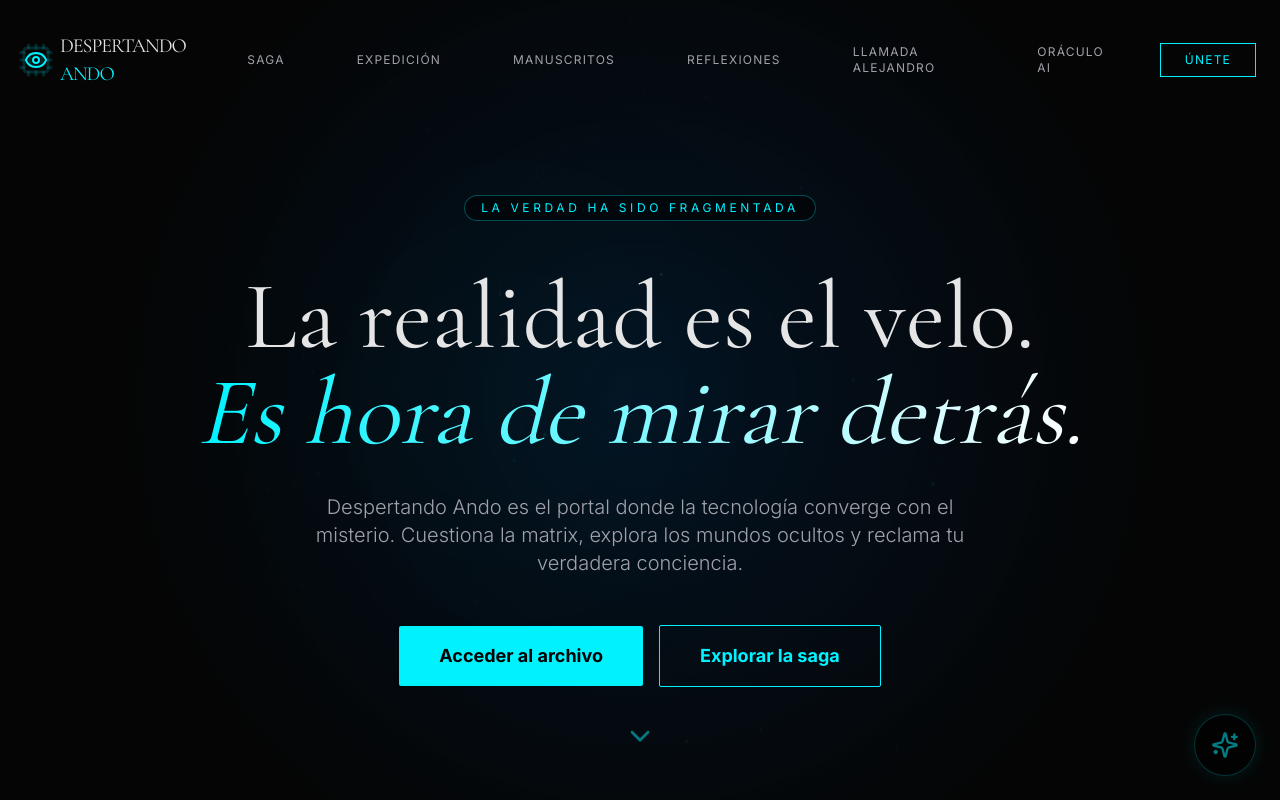
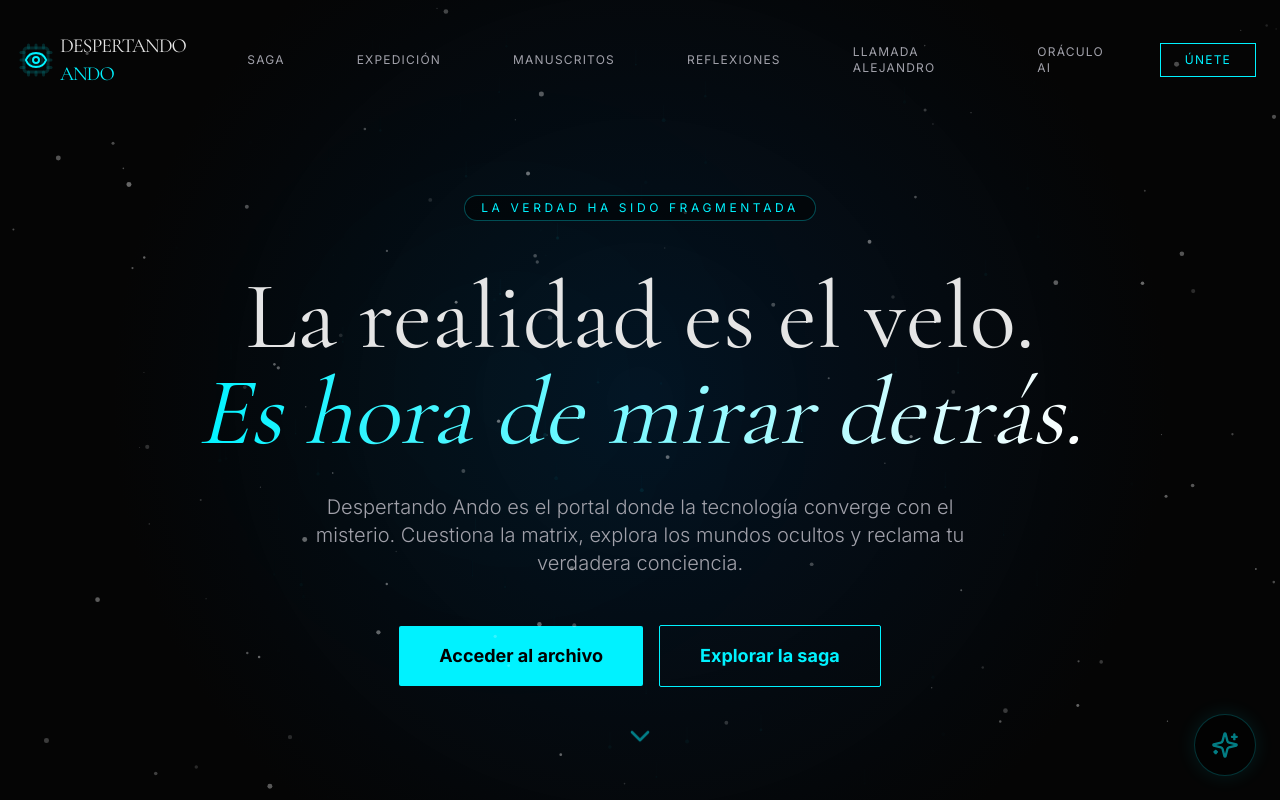
Before and after one commit to alejocalderon90-glitch/Despertando-Ando, a React (Vite) app: page / in a window 1280 px wide. Shown: the top 800 px of the page. Built offline with nearby package versions, Linux system fonts and the light colour scheme.

Commit message:
feat: Add snow particle effect and frost overlay
Introduces a dynamic snow particle animation to the background, enhancing the mystical atmosphere. Also adds a subtle frost/ice overlay and texture to further reinforce the theme.

```diff
--- a/App.tsx
+++ b/App.tsx
@@ -105,6 +105,89 @@ const ParticleBackground: React.FC = () => {
   return <canvas ref={canvasRef} className="fixed inset-0 -z-20 pointer-events-none opacity-30" />;
 };
 
+const SnowParticles: React.FC = () => {
+  const canvasRef = useRef<HTMLCanvasElement>(null);
+
+  useEffect(() => {
+    const canvas = canvasRef.current;
+    if (!canvas) return;
+    const ctx = canvas.getContext('2d');
+    if (!ctx) return;
+
+    let particles: any[] = [];
+    let animationFrameId: number;
+
+    const resize = () => {
+      canvas.width = window.innerWidth;
+      canvas.height = window.innerHeight;
+    };
+
+    class SnowFlake {
+      x: number;
+      y: number;
+      size: number;
+      speedY: number;
+      speedX: number;
+      opacity: number;
+
+      constructor() {
+        this.x = Math.random() * canvas.width;
+        this.y = Math.random() * canvas.height;
+        this.size = Math.random() * 2 + 0.5;
+        this.speedY = Math.random() * 1 + 0.5;
+        this.speedX = Math.random() * 0.5 - 0.25;
+        this.opacity = Math.random() * 0.5 + 0.2;
+      }
+
+      update() {
+        this.y += this.speedY;
+        this.x += this.speedX;
+
+        if (this.y > canvas.height) {
+          this.y = -10;
+          this.x = Math.random() * canvas.width;
+        }
+      }
+
+      draw() {
+        if (!ctx) return;
+        ctx.fillStyle = `rgba(255, 255, 255, ${this.opacity})`;
+        ctx.beginPath();
+        ctx.arc(this.x, this.y, this.size, 0, Math.PI * 2);
+        ctx.fill();
+      }
+    }
+
+    const init = () => {
+      particles = [];
+      for (let i = 0; i < 100; i++) {
+        particles.push(new SnowFlake());
+      }
+    };
+
+    const animate = () => {
+      ctx.clearRect(0, 0, canvas.width, canvas.height);
+      particles.forEach(p => {
+        p.update();
+        p.draw();
+      });
+      animationFrameId = requestAnimationFrame(animate);
+    };
+
+    window.addEventListener('resize', resize);
+    resize();
+    init();
+    animate();
+
+    return () => {
+      window.removeEventListener('resize', resize);
+      cancelAnimationFrame(animationFrameId);
+    };
+  }, []);
+
+  return <canvas ref={canvasRef} className="fixed inset-0 z-[8000] pointer-events-none opacity-60" />;
+};
+
 function App() {
   const [loading, setLoading] = useState(true);
   const [accessGranted, setAccessGranted] = useState(false);
@@ -161,6 +244,11 @@ function App() {
 
       {/* Main Content - Hidden until access granted */}
       <div className={`transition-opacity duration-1000 ${loading ? 'opacity-0 pointer-events-none' : 'opacity-100'}`}>
+        {/* Frost Overlay */}
+        <div className="frost-overlay"></div>
+        <div className="frost-texture"></div>
+        <SnowParticles />
+
         {/* Custom Cursor */}
         <div
           className="custom-cursor hidden md:block"
```
Also changed, not shown: index.css (+41 -0 lines).
